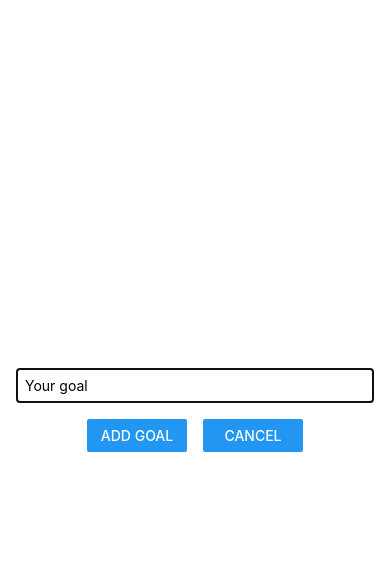
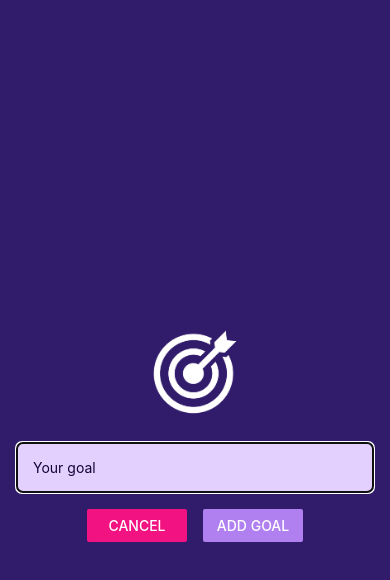
Before and after one commit to WojciechGalecki/react_native_goals_app, a React Native app: screen / in a window 390 px wide. Both pictures are taken after a click on the button "ADD NEW GOAL". Shown: the top 580 px of the page. Built offline with nearby package versions, Linux system fonts and the light colour scheme.

Commit message:
changed styling

```diff
--- a/App.js
+++ b/App.js
@@ -3,6 +3,7 @@
 
 import GoalItem from './components/GoalItem';
 import GoalInput from './components/GoalInput';
+import { StatusBar } from 'expo-status-bar';
 
 export default function App() {
   const [goals, setGoals] = useState([]);
@@ -33,8 +34,10 @@
   }
 
   return (
+    <>
+      <StatusBar style='light'/>
       <View style={styles.appContainer}>
-      <Button title='Add new goal' color='#5e0acc' onPress={startAddGoalHandler} />
+        <Button title='Add new goal' color='#a065ec' onPress={startAddGoalHandler} />
         {modalIsVisible && (
           <GoalInput
             visible={modalIsVisible}
@@ -56,6 +59,7 @@
           />
         </View>
       </View>
+    </>
   );
 }
 
--- a/app.json
+++ b/app.json
@@ -2,6 +2,7 @@
   "expo": {
     "name": "expo_goals_app",
     "slug": "expo_goals_app",
-    "version": "1.0.0"
+    "version": "1.0.0",
+    "backgroundColor": "#1e085a"
   }
 }
--- a/components/GoalInput.jsx
+++ b/components/GoalInput.jsx
@@ -1,5 +1,5 @@
 import { useState } from "react";
-import { Button, Modal, StyleSheet, TextInput, View } from "react-native";
+import { Button, Image, Modal, StyleSheet, TextInput, View } from "react-native";
 
 export default function GoalInput(props) {
   const [newGoal, setNewGoal] = useState('');
@@ -16,6 +16,7 @@
   return (
     <Modal visible={props.visible} animationType="slide">
       <View style={styles.inputContainer}>
+        <Image source={require('../assets/images/goal.png')} style={styles.image} />
         <TextInput
           style={styles.textInput}
           placeholder='Your goal'
@@ -24,10 +25,10 @@
         />
         <View style={styles.buttonContainer}>
           <View style={styles.button}>
-            <Button title='Add Goal' onPress={addGoalHandler} />
+            <Button title='Cancel' onPress={props.onCancel} color='#f31282' />
           </View>
           <View style={styles.button}>
-            <Button title='Cancel' onPress={props.onCancel} />
+            <Button title='Add Goal' onPress={addGoalHandler} color='#b180f0' />
           </View>
         </View>
       </View>
@@ -40,16 +41,17 @@
     flex: 1,
     justifyContent: 'center',
     alignItems: 'center',
-    marginBottom: 24,
     padding: 16,
-    borderBottomWidth: 1,
-    borderBottomColor: '#cccccc',
+    backgroundColor: '#311b6b'
   },
   textInput: {
     borderWidth: 1,
-    borderColor: '#cccccc',
+    borderColor: '#e4d0ff',
+    borderRadius: 6,
+    backgroundColor: '#e4d0ff',
+    color: '#120438',
     width: '100%',
-    padding: 8,
+    padding: 16,
   },
   buttonContainer: {
     marginTop: 16,
@@ -58,5 +60,10 @@
   button: {
     width: 100,
     marginHorizontal: 8,
+  },
+  image: {
+    width: 100,
+    height: 100,
+    margin: 20,
   }
 });
```
Also changed, not shown: assets/images/goal.png (added). Lines whose indentation alone changed are shown as unchanged.
